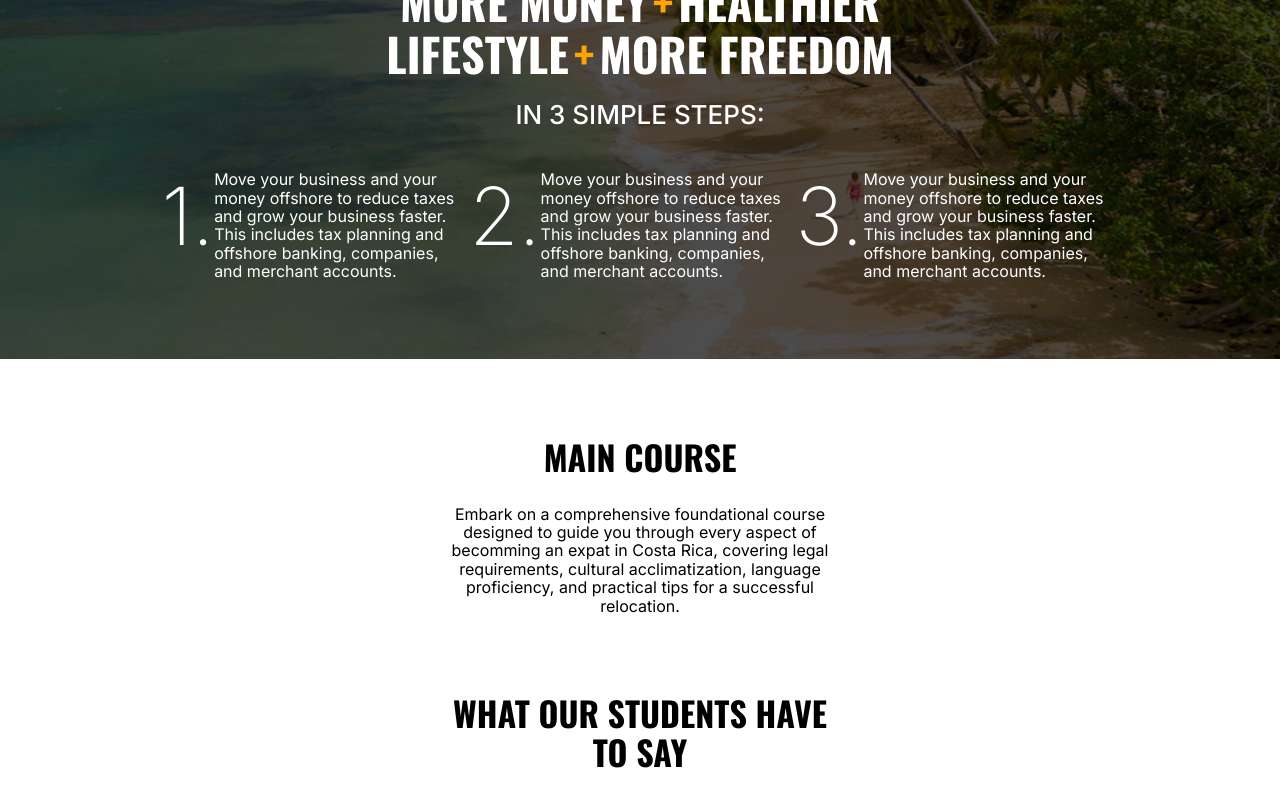
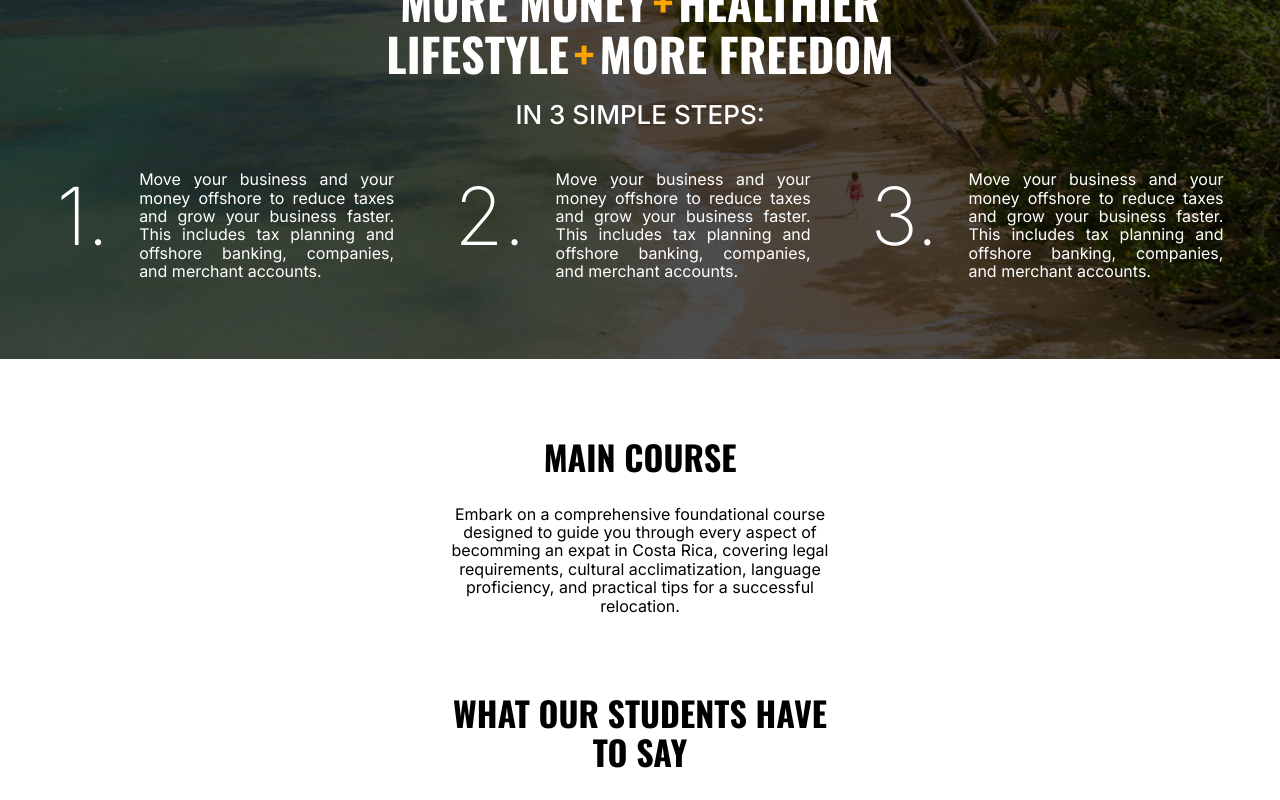
Before and after one commit to BrianKendalBucek/costa-rica-course, a Next.js app in the folder costa-rica-course/: page / in a window 1280 px wide. Shown: the part 2273-3073 px from the top of the page. Built offline with nearby package versions, Linux system fonts and the light colour scheme.

Commit message:
steps container complete

```diff
--- a/costa-rica-course/src/app/page.module.scss
+++ b/costa-rica-course/src/app/page.module.scss
@@ -162,17 +162,21 @@ $text-color: #333;
       .threeStepsSteps {
         display: flex;
         margin-top: 40px;
+        gap: 60px;
 
         .threeStepsStep {
           display: flex;
+          gap: 30px;
 
           .threeStepNumber {
             font-size: 80px;
             font-weight: 200;
+            text-align: left;
           }
 
           .threeStepDescription {
             width: 255px;
+            text-align: justify;
 
           }
         }
```
